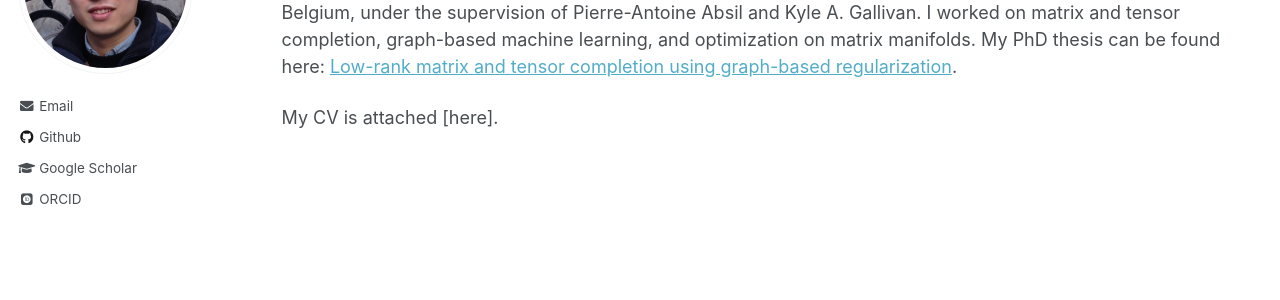
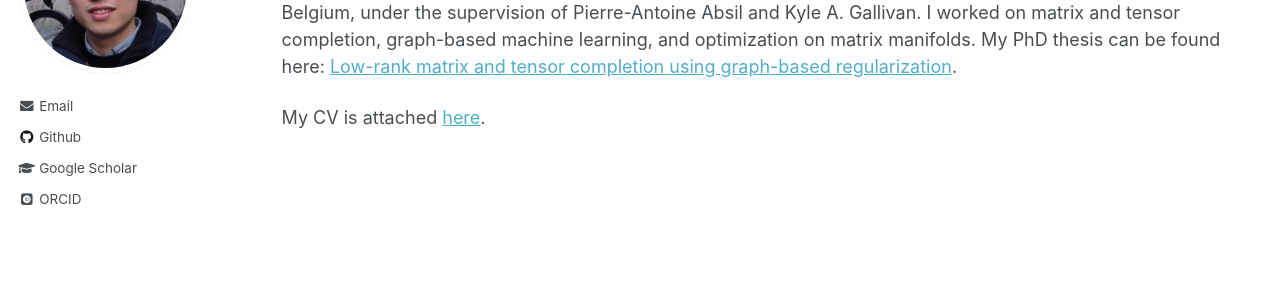
Before and after one commit to shuyu-d/shuyu-d.github.io, a Jekyll site: the page built from _pages/cv.md, in a window 1280 px wide. Shown: the part 219-519 px from the top of the page. Built offline with Jekyll 4.4.1, drawn with Linux system fonts in a browser that asks for light colours; some web fonts are replaced; part of the change alters nothing that is shown.

Commit message:
pages/cv.md

```diff
--- a/_pages/cv.md
+++ b/_pages/cv.md
@@ -13,4 +13,4 @@ I am a postdoctoral researcher at Université Paris-Saclay and INRIA Saclay, wit
 My current reserch focuses on causal structure learning.
 I obtained my PhD in May 2021 at Université catholique de Louvain, Belgium, under the supervision of Pierre-Antoine Absil and Kyle A. Gallivan. I worked on matrix and tensor completion, graph-based machine learning, and optimization on matrix manifolds. My PhD thesis can be found here: [Low-rank matrix and tensor completion using graph-based regularization](https://dial.uclouvain.be/pr/boreal/object/boreal:248077).
 
-My CV is attached [here].
+My CV is attached [here](/files/cv_shuyu_dong.pdf).
```
Also changed, not shown: 1 other file.
